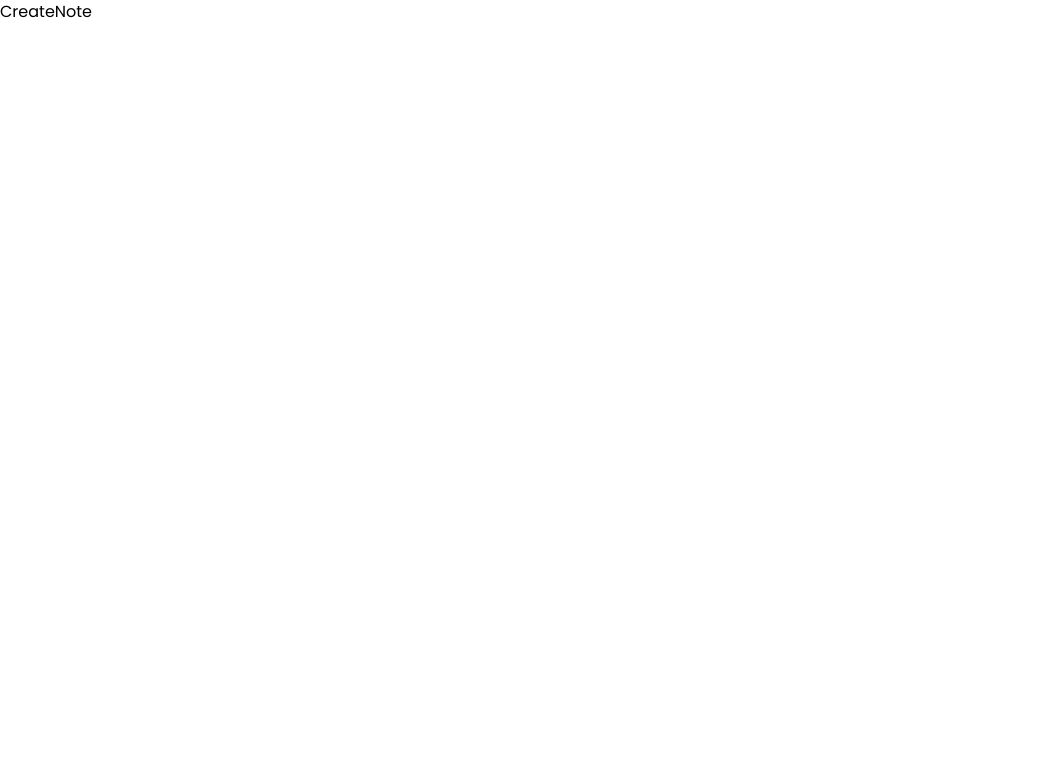
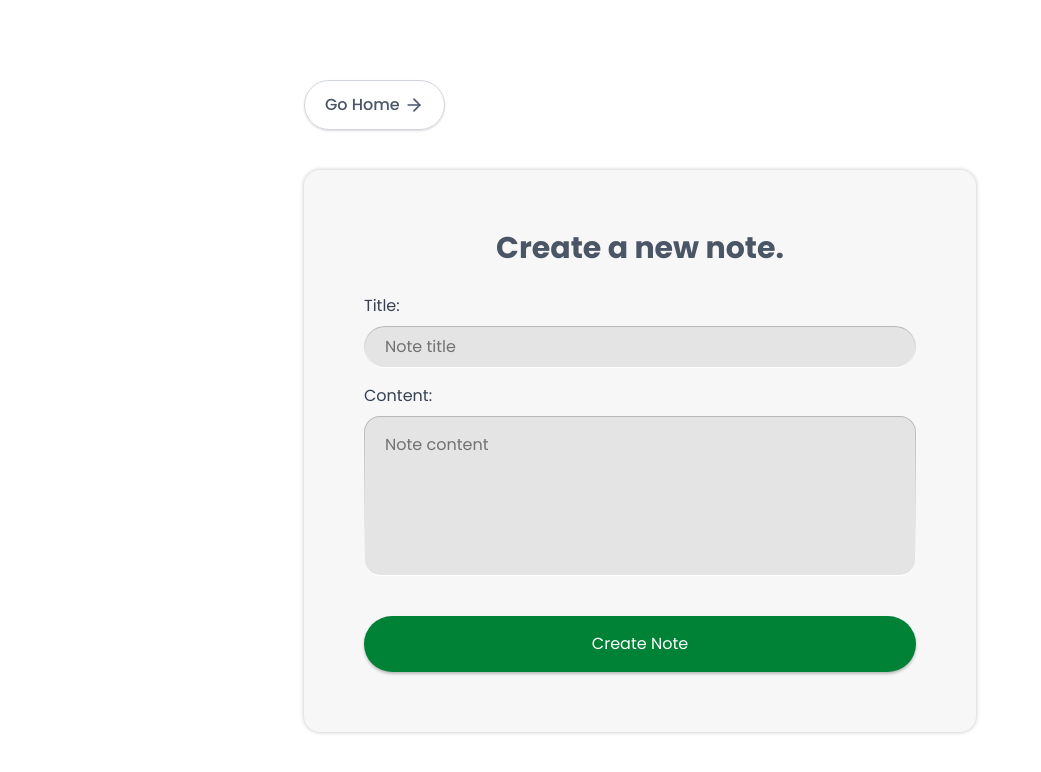
Before and after one commit to alaminuixd/notebook, a React (Vite) app in the folder frontend/: page /create in a window 1280 px wide. Shown: the top 772 px of the page, without its empty margins (0-1041 px from the left). Built offline with nearby package versions, Linux system fonts and the light colour scheme.

Commit message:
CreateNote page to create a new note

```diff
--- a/frontend/src/App.jsx
+++ b/frontend/src/App.jsx
@@ -7,12 +7,6 @@ import toast from "react-hot-toast";
 import { Camera } from "lucide-react";
 
 const App = () => {
-  const showToast = () => {
-    toast.success("Here is your toast");
-  };
-  useEffect(() => {
-    setTimeout(() => showToast(), 3000);
-  }, []);
   return (
     <>
       <Routes>
--- a/frontend/src/components/Navbar.jsx
+++ b/frontend/src/components/Navbar.jsx
@@ -4,7 +4,7 @@ import { PlusIcon } from "lucide-react";
 
 const Navbar = () => {
   return (
-    <header className="bg-green-1 border-b border-green-2">
+    <header className="bg-gray-100 border-b border-gray-200 py-5">
       <div className="mx-auto max-w-7xl p-4">
         <div className="flex flex-col md:flex-row justify-between items-center gap-2">
           <h1 className="logo-style">Note App</h1>
--- /dev/null
+++ b/frontend/src/components/NoteCard.jsx
@@ -0,0 +1,28 @@
+import { SquarePen, Trash2 } from "lucide-react";
+import React from "react";
+import { Link } from "react-router";
+import { formateDate } from "../lib/utils";
+
+const NoteCard = ({ note }) => {
+  return (
+    <Link
+      to={`/note/${note._id}`}
+      key={note._id}
+      className="border transition-all border-gray-200 shadow-[0_0_2px_rgba(0,0,0,0.15)] rounded-[0.6rem] p-6 hover:bg-[#f7f7f7]"
+    >
+      <h3 className="text-2xl font-bold text-gray-500 mb-2">{note.title}</h3>
+      <p className="text-gray-600">{note.content}</p>
+      <div className="flex mt-2 justify-between items-center">
+        <div className="text-sm text-green-8">
+          {formateDate(note.updatedAt)}
+        </div>
+        <div className="flex gap-4 text-gray-500">
+          <SquarePen size={20} className="hover:text-yellow-500" />
+          <Trash2 size={20} className="hover:text-red-700" />
+        </div>
+      </div>
+    </Link>
+  );
+};
+
+export default NoteCard;
--- a/frontend/src/index.css
+++ b/frontend/src/index.css
@@ -71,3 +71,34 @@ body {
 @utility logo-style {
   @apply text-3xl md:text-4xl font-bold text-green-8 text-shadow-sm;
 }
+
+@layer components {
+  .note-card {
+    @apply flex flex-col bg-[#f8f7f7] p-15 rounded-2xl mt-10 shadow-[0_0_4px_rgba(0,0,0,0.25)];
+  }
+
+  .note-card label {
+    @apply text-gray-700 mb-2;
+  }
+
+  .note-card input,
+  .note-card textarea {
+    border: 1px solid transparent;
+    background: linear-gradient(#e4e4e4, #e4e4e4),
+      linear-gradient(to bottom, #b8b8b8, #ffffff);
+    background-clip: padding-box, border-box;
+    background-origin: padding-box, border-box;
+    @apply rounded-full px-5 py-2 focus:border-gray-400 focus:ring-1 focus:ring-gray-200 focus:outline-none focus:bg-white bg-gray-200;
+  }
+  .note-card textarea {
+    @apply resize-none h-[10rem] rounded-2xl py-4;
+  }
+
+  .note-card button {
+    @apply w-full mt-10 bg-green-700 text-white py-4 px-6 cursor-pointer rounded-full shadow-[0_2px_3px_rgba(0,0,0,0.25)] hover:bg-green-800 transition-all;
+  }
+
+  .note-card h1 {
+    @apply text-3xl text-center mb-7 font-bold text-gray-600;
+  }
+}
--- /dev/null
+++ b/frontend/src/lib/utils.js
@@ -0,0 +1,9 @@
+// Convert any dynamic date into formated date
+export const formateDate = (dateObj) => {
+  const date = new Date(dateObj);
+  return date.toLocaleString("en-us", {
+    day: "2-digit",
+    month: "short",
+    year: "2-digit",
+  });
+};
--- a/frontend/src/pages/CreateNote.jsx
+++ b/frontend/src/pages/CreateNote.jsx
@@ -1,7 +1,89 @@
-import React from "react";
+import React, { useState } from "react";
+import { Link, useNavigate } from "react-router";
+import { ArrowRight } from "lucide-react";
+import toast from "react-hot-toast";
+import axios from "axios";
 
 const CreateNote = () => {
-  return <div>CreateNote</div>;
+  const [newNote, setNewNote] = useState({
+    title: "",
+    content: "",
+  });
+  const [loading, setLoading] = useState(false);
+  // handler functions
+  const handleInputChange = (e) => {
+    const { name, value } = e.target;
+    setNewNote((prev) => {
+      return {
+        ...prev,
+        [name]: value,
+      };
+    });
+  };
+  const navigate = useNavigate();
+  const handleInputSubmit = async (e) => {
+    e.preventDefault();
+    if (!newNote.title.trim() || !newNote.content.trim()) {
+      toast.error("Title and Content are required.");
+      return;
+    }
+    setLoading(true);
+    try {
+      await axios.post("http://localhost:3001/api/notes", {
+        title: newNote.title,
+        content: newNote.content,
+      });
+      setNewNote(() => {
+        return {
+          title: "",
+          content: "",
+        };
+      });
+      toast.success("Note created successfully.");
+      navigate("/");
+    } catch (error) {
+      console.log(`Error craeting note ${error}`);
+      toast.error("Failed to create note");
+    } finally {
+      setLoading(false);
+    }
+  };
+  return (
+    <div className="w-full h-dvh">
+      <div className="mt-20 w-2xl mx-auto">
+        <Link
+          to={"/"}
+          className="border border-gray-300 py-3 px-5 rounded-full inline-flex items-center gap-1 hover:gap-4 transition-all text-gray-600 shadow-[0_1px_2px_rgba(0,0,0,0.15)]"
+        >
+          <span className="inline-block font-medium">Go Home</span>
+          <ArrowRight size={20} />
+        </Link>
+        <form className="note-card" onSubmit={handleInputSubmit}>
+          <h1>Create a new note.</h1>
+          <label htmlFor="title">Title: </label>
+          <input
+            type="text"
+            name="title"
+            placeholder="Note title"
+            value={newNote.title}
+            onChange={handleInputChange}
+          />
+          <label htmlFor="content" className="mt-4 mb-2">
+            Content:{" "}
+          </label>
+          <textarea
+            name="content"
+            placeholder="Note content"
+            value={newNote.content}
+            onChange={handleInputChange}
+          ></textarea>
+          <button type="submit">
+            {loading ? "Loading..." : "Create Note"}
+          </button>
+        </form>
+      </div>
+    </div>
+  );
 };
 
 export default CreateNote;
--- a/frontend/src/pages/Home.jsx
+++ b/frontend/src/pages/Home.jsx
@@ -3,17 +3,18 @@ import Navbar from "../components/Navbar";
 import RateLimitCard from "../components/RateLimitCard";
 import axios from "axios";
 import toast from "react-hot-toast";
+import NoteCard from "../components/NoteCard";
 
 const Home = () => {
   const [rateLimit, setRateLimit] = useState(false);
-  const [note, setNote] = useState([]);
+  const [notes, setNotes] = useState([]);
   const [loading, setLoading] = useState(true);
 
   useEffect(() => {
     const fetchNotes = async () => {
       try {
         const res = await axios.get("http://localhost:3001/api/notes");
-        setNote(res.data);
+        setNotes(res.data);
         setRateLimit(false);
       } catch (error) {
         console.error("Error fetching notes.");
@@ -30,11 +31,25 @@ const Home = () => {
     };
     fetchNotes();
   }, []);
-  console.log(note);
+  console.log(notes);
   return (
     <div className="min-h-screen">
       <Navbar />
       {rateLimit && <RateLimitCard />}
+      <div className="max-w-7xl mx-auto p-4 mt-10">
+        {loading && (
+          <div className="text-center py-10">
+            <p>Loading...</p>
+          </div>
+        )}
+        {notes.length > 0 && !rateLimit && (
+          <div className="grid grid-cols-1 md:grid-cols-2 lg:grid-cols-3 gap-10">
+            {notes.map((note) => (
+              <NoteCard note={note} />
+            ))}
+          </div>
+        )}
+      </div>
     </div>
   );
 };
```
